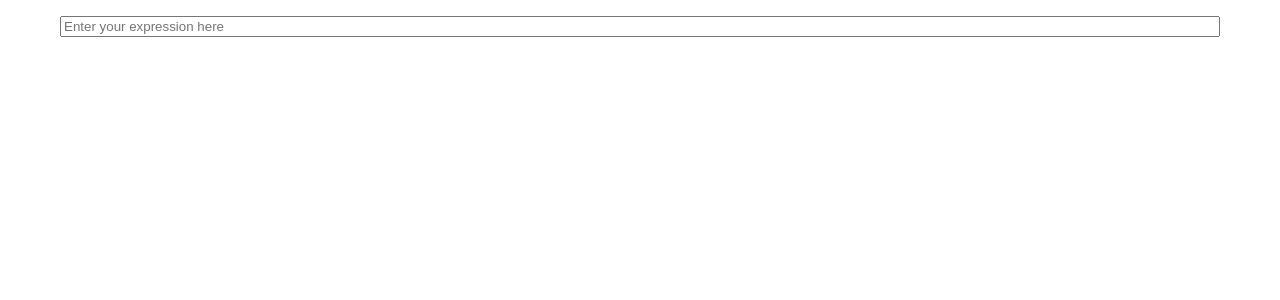
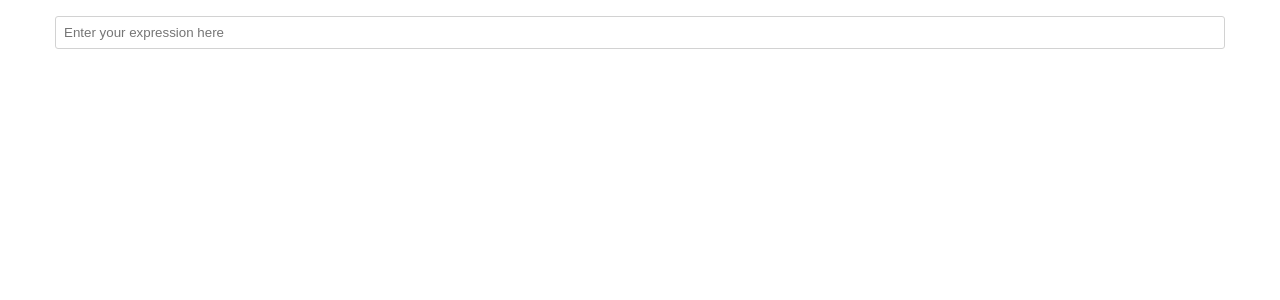
Before and after one commit to Jaded-Encoding-Thaumaturgy/expr101, a React (Create React App) app: page / in a window 1280 px wide. Shown: the top 300 px of the page. Built offline with nearby package versions, Linux system fonts and the light colour scheme.

Commit message:
Add basic dark mode
In pure CSS based on system preference, so this doesn't touch the
highlight colors and there's no toggle button.

```diff
--- a/src/App.css
+++ b/src/App.css
@@ -1,11 +1,39 @@
+:root {
+  --expr-body-background-color: #fff;
+  --expr-body-text-color: #000;
+
+  --expr-input-background-color: #fff;
+  --expr-input-border-color: #d2d2d2;
+}
+
+@media (prefers-color-scheme: dark) {
+  :root {
+    --expr-body-background-color: #161616;
+    --expr-body-text-color: #f1f1f1;
+
+    --expr-input-background-color: #272727;
+    --expr-input-border-color: #272727;
+  }
+}
+
+body {
+  background-color: var(--expr-body-background-color);
+  color: var(--expr-body-text-color);
+}
+
 .App {
   text-align: center;
 }
 
 .expr-input {
+  background-color: var(--expr-input-background-color);
+  border: 1px solid var(--expr-input-border-color);
+  border-radius: 3px;
+  color: var(--expr-body-text-color);
   width: 90%;
   margin-top: 1rem;
   margin-bottom: 1rem;
+  padding: 8px;
 }
 
 .expr-display {
```
